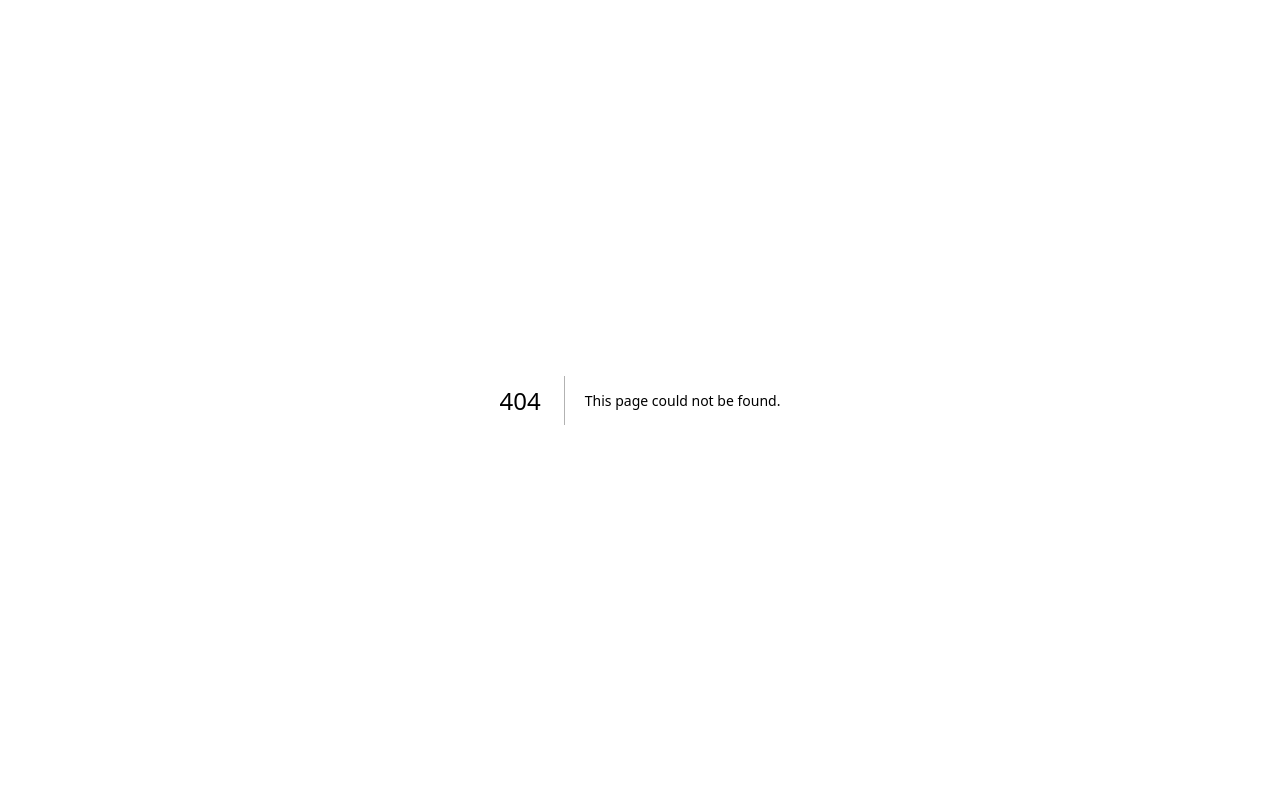
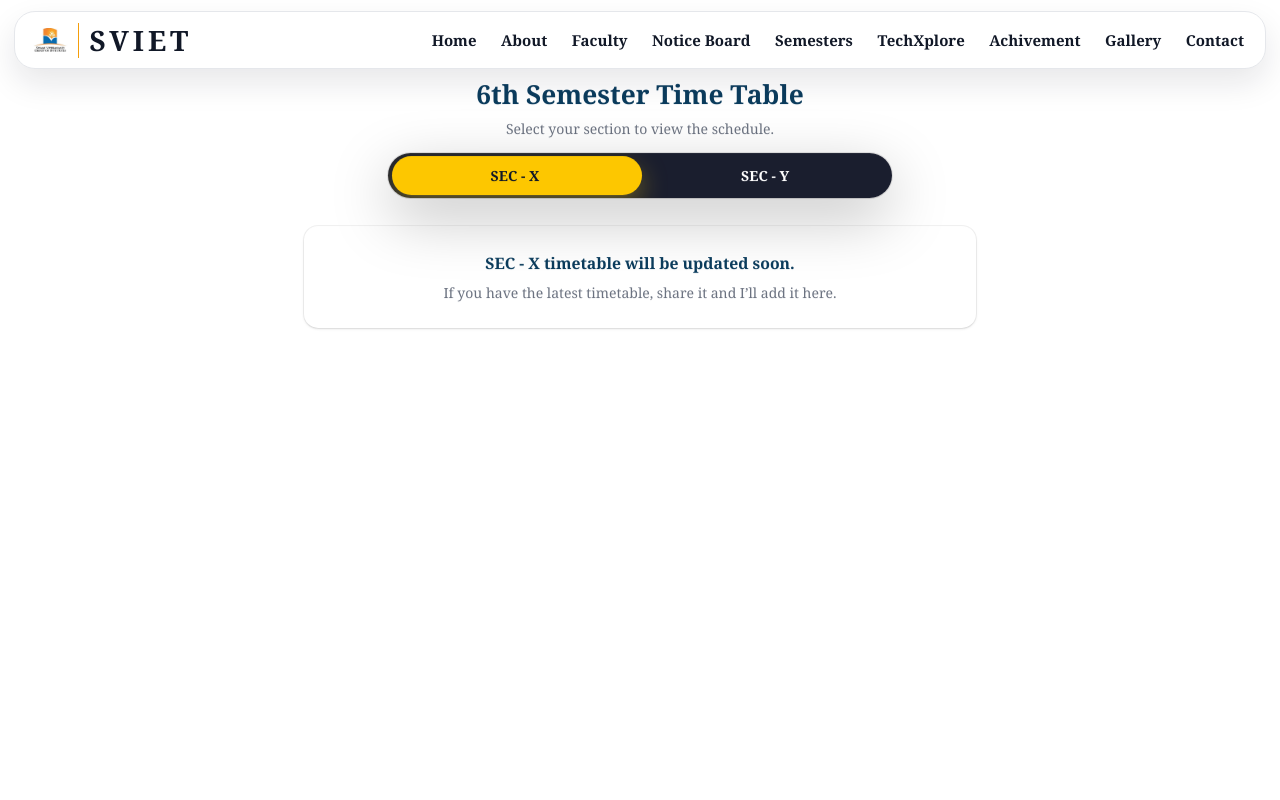
Before and after one commit to surajchandr1c/SVIET-CSE, a Next.js app: page /semester/6thSem/timetable in a window 1280 px wide. Before the commit this address had no page. Shown: the top 800 px of the page. Built offline with nearby package versions, Linux system fonts and the light colour scheme.

Commit message:
Add 6th sem timetable section toggle

```diff
--- /dev/null
+++ b/app/(main)/semester/6thSem/timetable/SectionTabsClient.tsx
@@ -0,0 +1,63 @@
+"use client";
+
+import { useMemo } from "react";
+
+export type SectionKey = "x" | "y";
+
+const tabs: { key: SectionKey; label: string }[] = [
+  { key: "x", label: "SEC - X" },
+  { key: "y", label: "SEC - Y" },
+];
+
+export default function SectionTabsClient({
+  value,
+  onChange,
+}: {
+  value: SectionKey;
+  onChange: (next: SectionKey) => void;
+}) {
+  const activeIndex = useMemo(
+    () => Math.max(0, tabs.findIndex((t) => t.key === value)),
+    [value]
+  );
+
+  return (
+    <div className="mt-4 mb-6 flex justify-center">
+      <div
+        role="tablist"
+        aria-label="Timetable sections"
+        className="relative w-full max-w-xl overflow-hidden rounded-full bg-slate-950/90 p-1 shadow-[0_18px_60px_rgba(0,0,0,0.25)] ring-1 ring-black/10"
+      >
+        <div className="grid grid-cols-2 gap-1">
+          {tabs.map((tab) => {
+            const isActive = tab.key === value;
+            return (
+              <button
+                key={tab.key}
+                type="button"
+                role="tab"
+                aria-selected={isActive}
+                onClick={() => onChange(tab.key)}
+                className={[
+                  "relative z-10 rounded-full px-3 py-2.5 text-base font-semibold transition",
+                  "focus:outline-none focus-visible:ring-2 focus-visible:ring-yellow-400/60",
+                  isActive
+                    ? "text-slate-900"
+                    : "text-slate-200/80 hover:text-white",
+                ].join(" ")}
+              >
+                {tab.label}
+              </button>
+            );
+          })}
+        </div>
+
+        <div
+          aria-hidden
+          className="absolute left-1 top-1 h-[calc(100%-0.5rem)] w-[calc((100%-0.25rem)/2)] rounded-full bg-yellow-400 shadow-[0_10px_26px_rgba(250,204,21,0.35)] transition-transform duration-300 ease-out"
+          style={{ transform: `translateX(${activeIndex * 100}%)` }}
+        />
+      </div>
+    </div>
+  );
+}
--- /dev/null
+++ b/app/(main)/semester/6thSem/timetable/page.tsx
@@ -0,0 +1,47 @@
+"use client";
+
+import { useState } from "react";
+import { AnimatePresence, motion } from "framer-motion";
+import SectionTabsClient, { type SectionKey } from "./SectionTabsClient";
+
+function Placeholder({ section }: { section: "X" | "Y" }) {
+  return (
+    <div className="mx-auto mt-8 max-w-3xl rounded-2xl bg-white p-7 text-center shadow-sm ring-1 ring-black/5">
+      <p className="text-lg font-semibold text-[#0b3c5d]">
+        SEC - {section} timetable will be updated soon.
+      </p>
+      <p className="mt-2 text-gray-600">
+        If you have the latest timetable, share it and I’ll add it here.
+      </p>
+    </div>
+  );
+}
+
+export default function TimetablePage() {
+  const [section, setSection] = useState<SectionKey>("x");
+
+  return (
+    <div className="min-h-screen bg-transparent p-6">
+      <h1 className="text-3xl font-bold text-center text-[#0b3c5d]">
+        6th Semester Time Table
+      </h1>
+      <p className="mt-2 text-center text-gray-600">
+        Select your section to view the schedule.
+      </p>
+
+      <SectionTabsClient value={section} onChange={setSection} />
+
+      <AnimatePresence mode="wait">
+        <motion.div
+          key={section}
+          initial={{ opacity: 0, y: 8 }}
+          animate={{ opacity: 1, y: 0 }}
+          exit={{ opacity: 0, y: -8 }}
+          transition={{ duration: 0.2 }}
+        >
+          {section === "x" ? <Placeholder section="X" /> : <Placeholder section="Y" />}
+        </motion.div>
+      </AnimatePresence>
+    </div>
+  );
+}
```
